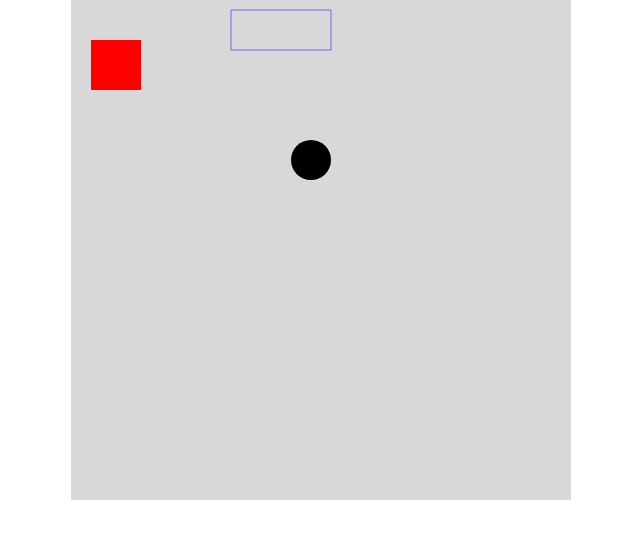
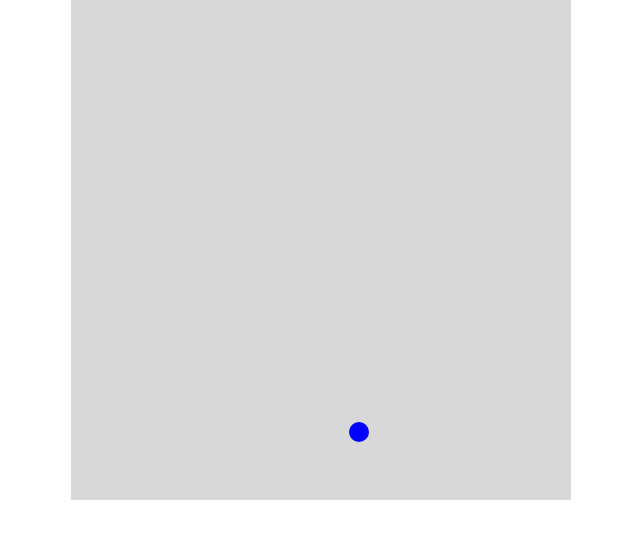
Before and after one commit to Jespinozah/breackout-game, a plain HTML site: page index.html in a window 1280 px wide. Shown: the whole page, without its empty margins (319-959 px from the left). Drawn offline with Linux system fonts and the light colour scheme.

Commit message:
Add draw function

```diff
--- a/index.html
+++ b/index.html
@@ -20,23 +20,41 @@
   <script>
     var canvas = document.getElementById("myCanvas");
     var ctx = canvas.getContext("2d");
-    ctx.beginPath();
-    ctx.rect(20, 40, 50, 50);
-    ctx.fillStyle = "#ff0000";
-    ctx.fill();
-    ctx.closePath();
 
-    ctx.beginPath();
-    ctx.arc(240, 160, 20, 0, Math.PI*2, false);
-    ctx.fillStyle = "black";
-    ctx.fill();
-    ctx.closePath();
+    var x = canvas.width/2;
+    var y = canvas.height - 30;
+    var dx = 2;
+    var dy = -2;
+    var radiusBall = 10;
+    console.log(x + " " + y);
 
-    ctx.beginPath();
-	  ctx.rect(160, 10, 100, 40);
-	  ctx.strokeStyle = "rgba(0, 0, 255, 0.5)";
-    ctx.stroke();
-	  ctx.closePath();
+    function draw() {
+      ctx.clearRect(0, 0, canvas.width, canvas.height);
+      drawBall();
+
+      if(x + dx > canvas.width - radiusBall || x + dx < radiusBall) {
+        dx = -dx;
+      }
+
+      if (y + dy < radiusBall || y + dy > canvas.height - radiusBall) {
+        dy = -dy;
+      }
+
+      x+=dx;
+      y+=dy;
+    }
+
+    function drawBall() {
+      ctx.beginPath();
+      ctx.arc(x, y, radiusBall , 0, Math.PI*2, false);
+      ctx.fillStyle = "blue";
+      ctx.fill();
+      ctx.closePath();
+    }
+
+
+
+    setInterval(draw, 10);
   </script>
 </body>
 </html>
```
